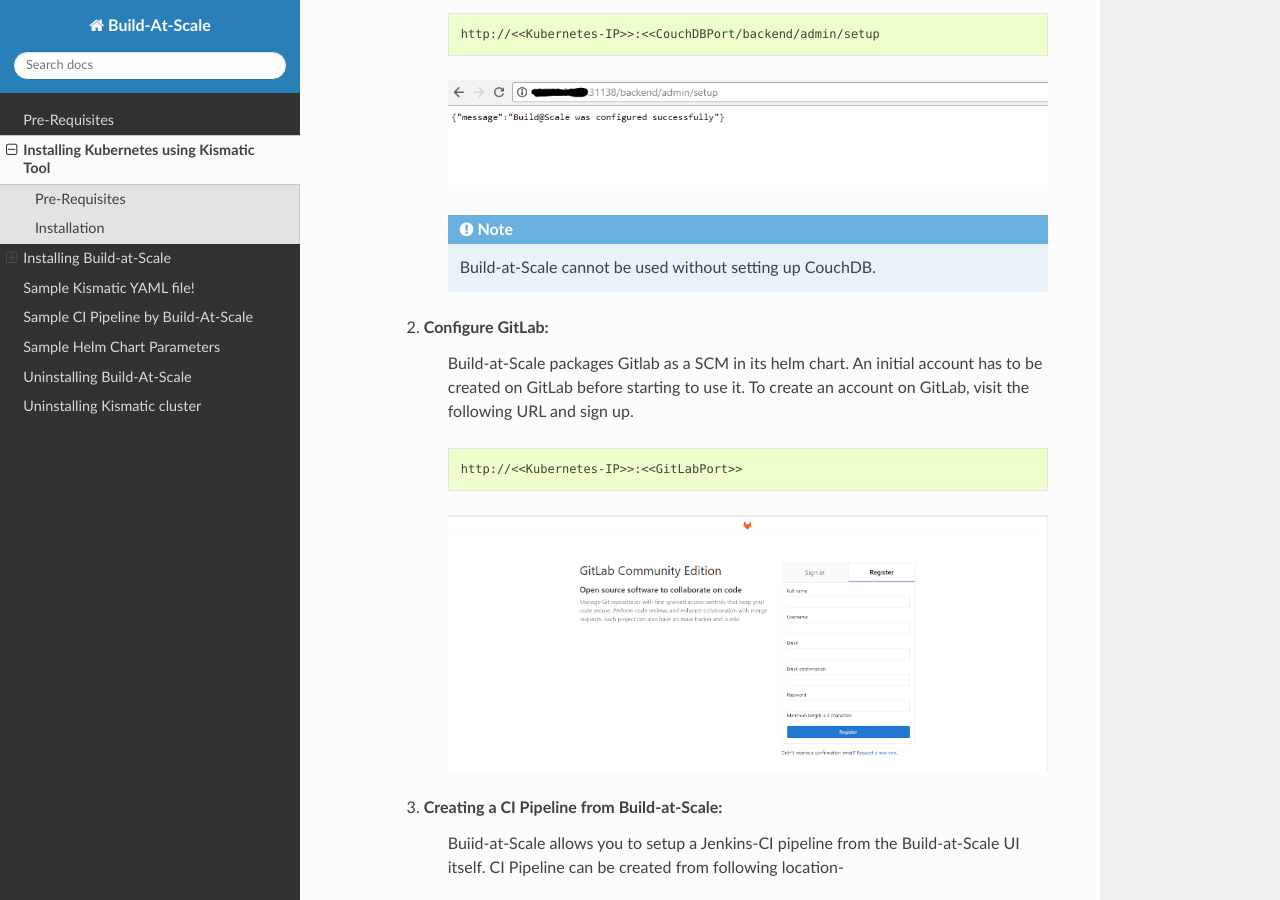
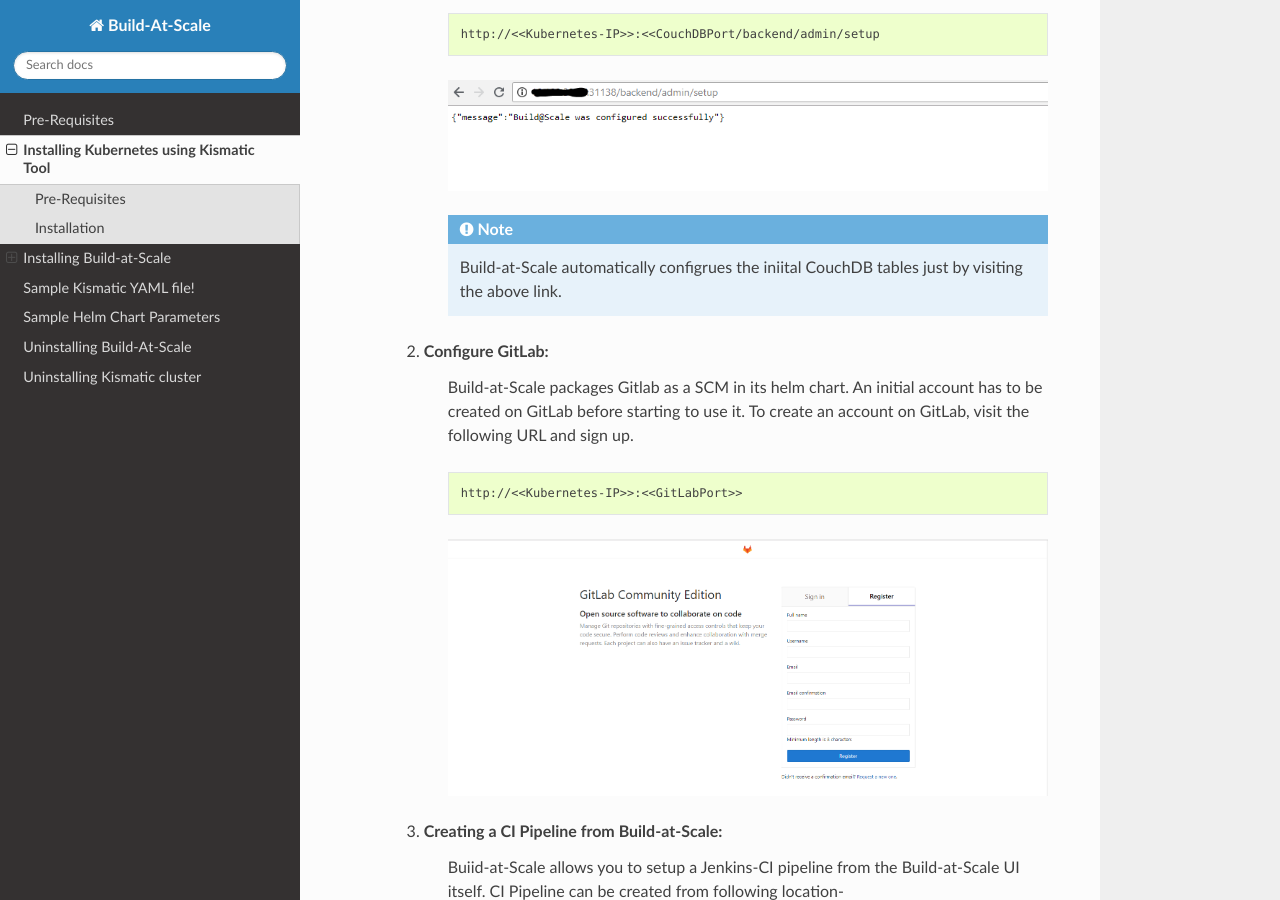
Before and after one commit to kevinhutton/build-at-scale-docs, a Sphinx documentation site: the page built from source/kubernetes-install.rst, in a window 1280 px wide and 900 px high, scrolled down 4181 px. Built offline with Sphinx 7.4.7 and the Read the Docs theme 2.0.0, drawn with Linux system fonts in a browser that asks for light colours; some of the changed text lies outside the part shown.

Commit message:
Changes from Bikash's review

```diff
--- a/source/index.rst
+++ b/source/index.rst
@@ -17,8 +17,8 @@
 
 	2. **Reduce build time**
 
-NetApp Snapshots for the CI data volumes allows developers to run incremental builds over full builds. Full builds are time consuming.
-Incremental builds allow developers to test the changes quickly in their workspaces and provides consistency to the builds with reduced build times.
+NetApp Snapshots and Flexclones for the CI data volumes allows developers to clone copies of the latest builds and merge the changes with their own incremental changes.
+Incremental builds allow developers to test and merge the changes quickly in their workspaces and provides consistency to the builds with reduced build times.
 
 	3. **Cloud-IDE integretion**
 
@@ -40,6 +40,5 @@
    prerequisites
    kubernetes-install
    kismatic-sample-yaml
-   sample-pipeline
    helm-chart-values
    uninstall
--- a/source/kubernetes-install.rst
+++ b/source/kubernetes-install.rst
@@ -70,7 +70,7 @@
 
 	7. Install Kismatic as per `following documentation	 <https://github.com/apprenda/kismatic>`_.
 
-		A sample installation yaml file is described `here <_kismatic-sample-yaml>`
+		A sample installation yaml file is described `here <kismatic-sample-yaml.html>`_.
 
 
 	8. Download and Install Helm Package Manager
@@ -234,8 +234,12 @@
 
 		.. figure:: images/couchdbconf.PNG
 			:width: 100%
-			:alt: Cloud9IDE
-		.. note:: Build-at-Scale cannot be used without setting up CouchDB.
+			:alt: CouchDB configuration
+
+		.. note::
+
+				Build-at-Scale automatically configrues the iniital CouchDB tables just by visiting the above link.
+
 
 	2. **Configure GitLab:**
 
```
Also changed, not shown: 10 other files.
